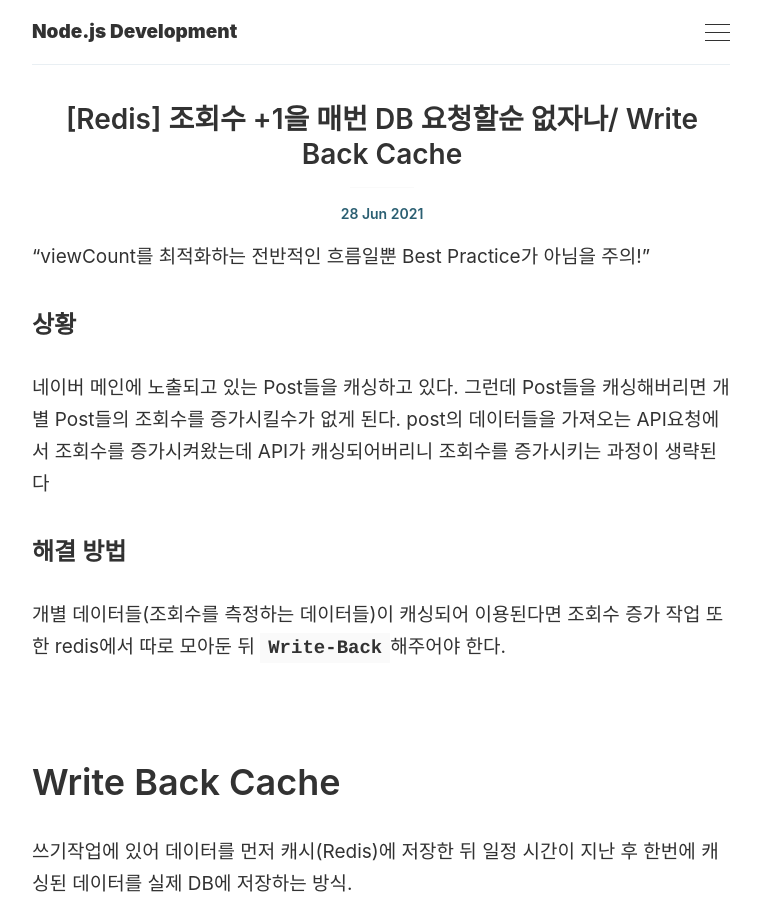
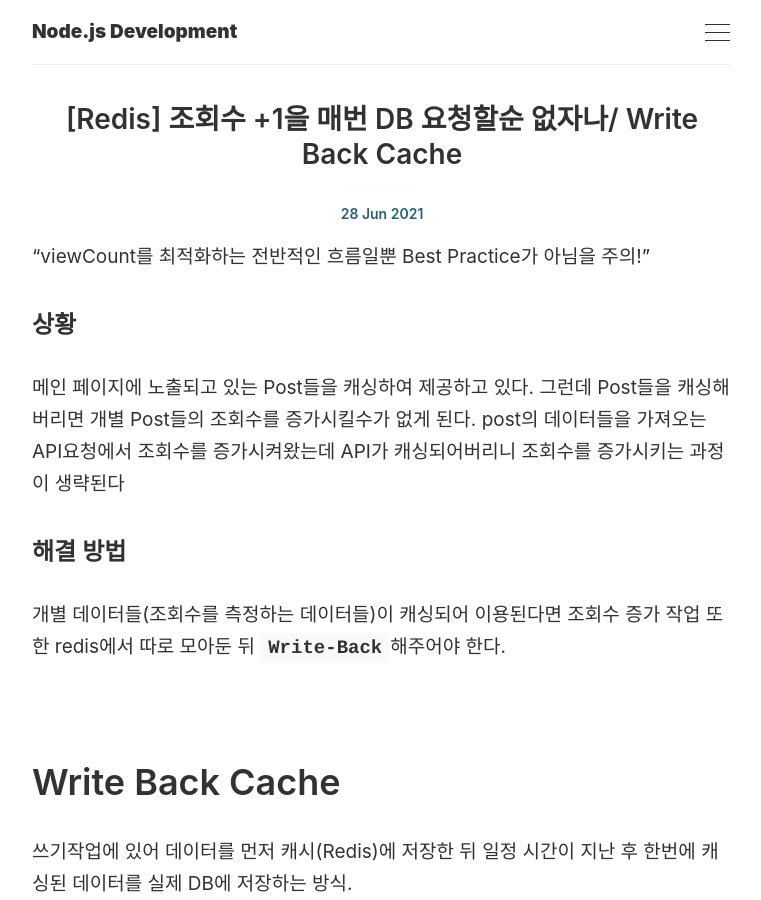
Before and after one commit to dont-think-about-too-much/dont-think-about-too-much.github.io, a Jekyll site: the page built from _posts/2021-06-28-writeback.md, in a window 1280 px wide and 900 px high. Shown: the whole window, without its empty margins (259-1020 px from the left). Built offline with Jekyll 4.4.1, drawn with Linux system fonts in a browser that asks for light colours; comment, search, counter and statistics services are not loaded.

Commit message:
fix: writeback 수정

```diff
--- a/_posts/2021-06-28-writeback.md
+++ b/_posts/2021-06-28-writeback.md
@@ -7,7 +7,7 @@ tags: [Nodejs, infra, cache, scaling, Redis]
 "viewCount를 최적화하는 전반적인 흐름일뿐 Best Practice가 아님을 주의!"
 
 ### 상황
-네이버 메인에 노출되고 있는 Post들을 캐싱하고 있다. 그런데 Post들을 캐싱해버리면 개별 Post들의 조회수를 증가시킬수가 없게 된다. post의 데이터들을 가져오는 API요청에서 조회수를 증가시켜왔는데 API가 캐싱되어버리니 조회수를 증가시키는 과정이 생략된다
+메인 페이지에 노출되고 있는 Post들을 캐싱하여 제공하고 있다. 그런데 Post들을 캐싱해버리면 개별 Post들의 조회수를 증가시킬수가 없게 된다. post의 데이터들을 가져오는 API요청에서 조회수를 증가시켜왔는데 API가 캐싱되어버리니 조회수를 증가시키는 과정이 생략된다
 
 ### 해결 방법
 개별 데이터들(조회수를 측정하는 데이터들)이 캐싱되어 이용된다면 조회수 증가 작업 또한 redis에서 따로 모아둔 뒤 **`Write-Back`**해주어야 한다.
```
